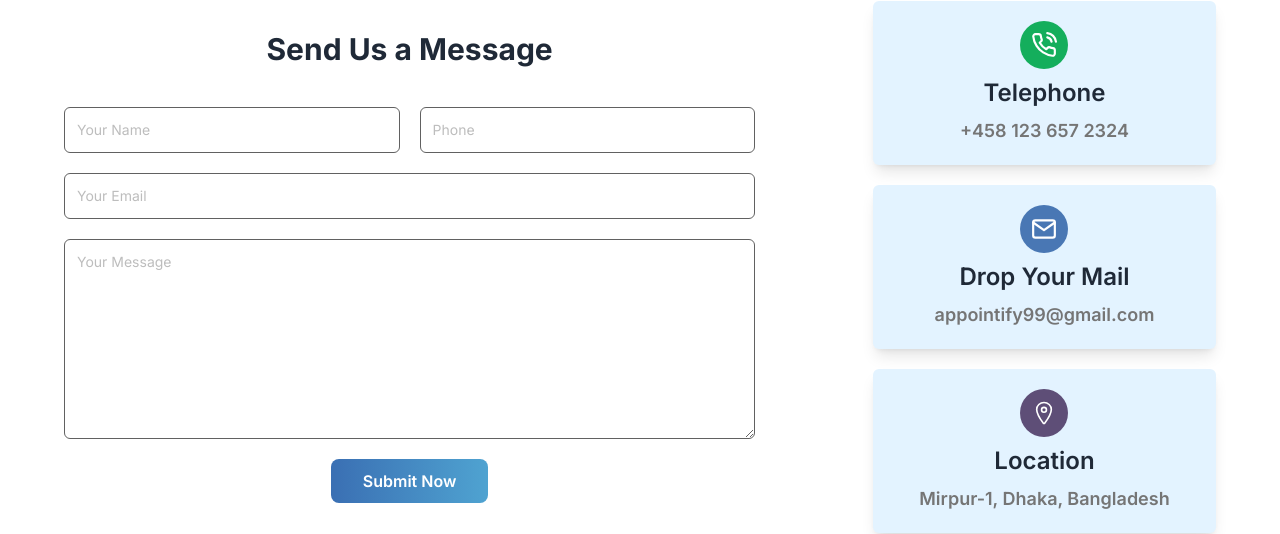
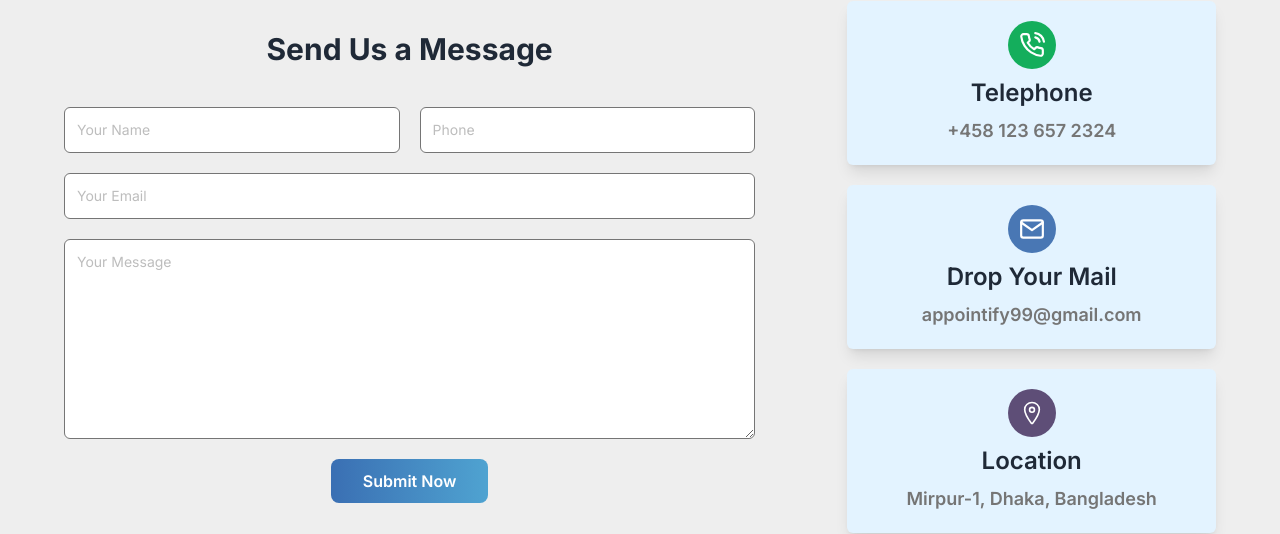
Before and after one commit to originalmahim/appointify, a React (Vite) app: page /contact in a window 1280 px wide. Shown: the part 649-1183 px from the top of the page. Built offline with nearby package versions, Linux system fonts and the light colour scheme; no server answers.

Commit message:
[feat](contact): Google map embeded in the contact page

```diff
--- a/src/components/Contact/ContactBanner.jsx
+++ b/src/components/Contact/ContactBanner.jsx
@@ -5,7 +5,12 @@ const ContactBanner = () => {
   return (
     <section className="min-h-[70vh] bg-[#E3F3FF] relative pt-24 md:pt-2 lg:pt-1">
       <div className="md:flex md:pl-[44px] lg:pl-[100px] lg:pr-10">
-          <div className="lg:w-1/2 mx-10 md:mx-0 flex flex-col justify-center text-center md:text-left">
+        <div
+          data-aos="fade-up"
+          data-aos-easing="ease-in-out"
+          data-aos-duration="1000"
+          className="lg:w-1/2 mx-10 md:mx-0 flex flex-col justify-center text-center md:text-left"
+        >
           <h2 className="text-4xl lg:text-[45px] font-semibold mb-5 font-play">
             How can we help?
           </h2>
@@ -13,7 +18,11 @@ const ContactBanner = () => {
             Get in touch and let us know how we can help.
           </p>
         </div>
-          <div className="">
+        <div
+          data-aos="fade-down"
+          data-aos-easing="ease-in-out"
+          data-aos-duration="1000"
+        >
           <Lottie animationData={serviceAnimation} loop={true} />
         </div>
       </div>
--- a/src/components/Contact/ContactForm.jsx
+++ b/src/components/Contact/ContactForm.jsx
@@ -4,35 +4,45 @@ import ContactCard from "./ContactCard";
 
 const ContactForm = () => {
   return (
-    <section className="max-w-6xl mx-auto md:my-10 lg:my-14 flex flex-col md:flex-row items-center justify-center md:justify-between">
+    <section className="bg-gray-200">
+      <div className="max-w-6xl mx-auto py-10 lg:py-14 flex flex-col md:flex-row items-center justify-center md:justify-between">
         <div className="w-full md:w-3/5 py-16 px-8 md:px-12 lg:px-0">
-        <h3 className="text-3xl font-bold text-center mb-10">
+          <h3
+            data-aos="fade-up"
+            data-aos-easing="ease-in-out"
+            data-aos-duration="1000"
+            className="text-3xl font-bold text-center mb-10"
+          >
             Send Us a Message
           </h3>
-        <form>
+          <form
+            data-aos="fade-in"
+            data-aos-easing="ease-in-out"
+            data-aos-duration="1000"
+          >
             <div className="flex flex-col lg:flex-row gap-5">
               <input
                 type="text"
                 placeholder="Your Name"
-              className="block w-full p-3 rounded-md border border-gray-700 text-sm text-[#757575] hover:border-special focus:border-special outline-none transition"
+                className="block w-full p-3 rounded-md border border-gray-600 text-sm text-[#757575] hover:border-special focus:border-special outline-none transition"
               />
               <input
                 type="tel"
                 placeholder="Phone"
-              className="block w-full p-3 rounded-md  border border-gray-700 text-sm text-[#757575] hover:border-special focus:border-special outline-none transition"
+                className="block w-full p-3 rounded-md  border border-gray-600 text-sm text-[#757575] hover:border-special focus:border-special outline-none transition"
               />
             </div>
             <div className="my-5">
               <input
                 type="email"
                 placeholder="Your Email"
-              className="block w-full p-3 rounded-md  border border-gray-700 text-sm text-[#757575] hover:border-special focus:border-special outline-none transition"
+                className="block w-full p-3 rounded-md  border border-gray-600 text-sm text-[#757575] hover:border-special focus:border-special outline-none transition"
               />
             </div>
             <div>
               <textarea
                 placeholder="Your Message"
-              className="block w-full h-[150px] lg:h-[200px] rounded-md text-sm text-[#757575] border border-gray-700 p-3 hover:border-special focus:border-special outline-none transition"
+                className="block w-full h-[150px] lg:h-[200px] rounded-md text-sm text-[#757575] border border-gray-600 p-3 hover:border-special focus:border-special outline-none transition"
               ></textarea>
             </div>
             <div className="mt-5 flex justify-center">
@@ -44,7 +54,12 @@ const ContactForm = () => {
             </div>
           </form>
         </div>
-      <div className="w-full md:w-2/5 flex flex-col gap-5 md:pr-12 lg:pr-0 px-8">
+        <div
+          data-aos="fade-up"
+          data-aos-easing="ease-in-out"
+          data-aos-duration="1000"
+          className="w-full md:w-2/5 flex flex-col gap-5 md:pr-12 lg:pr-0 px-8 md:px-0"
+        >
           <div className=" bg-[#E3F3FF] rounded-md shadow-lg py-5 w-full lg:w-[80%] ml-auto flex flex-col md:gap-1 lg:gap-2 justify-center items-center">
             <div className="bg-[#14AE5C] text-white w-12 h-12 rounded-full flex items-center justify-center">
               <FiPhoneCall size={26} />
@@ -52,7 +67,12 @@ const ContactForm = () => {
             <ContactCard title={"Telephone"} subTitle={"+458 123 657 2324"} />
           </div>
 
-        <div className=" bg-[#E3F3FF] rounded-md shadow-lg py-5 w-full lg:w-[80%] ml-auto flex flex-col md:gap-1 lg:gap-2 justify-center items-center">
+          <div
+            data-aos="fade-up"
+            data-aos-easing="ease-in-out"
+            data-aos-duration="1000"
+            className=" bg-[#E3F3FF] rounded-md shadow-lg py-5 w-full lg:w-[80%] ml-auto flex flex-col md:gap-1 lg:gap-2 justify-center items-center"
+          >
             <div className="bg-[#4977B4] text-white w-12 h-12 rounded-full flex items-center justify-center">
               <FiMail size={26} />
             </div>
@@ -62,7 +82,12 @@ const ContactForm = () => {
             />
           </div>
 
-        <div className=" bg-[#E3F3FF] rounded-md shadow-lg py-5 w-full lg:w-[80%] ml-auto flex flex-col md:gap-1 lg:gap-2 justify-center items-center">
+          <div
+            data-aos="fade-up"
+            data-aos-easing="ease-in-out"
+            data-aos-duration="1000"
+            className=" bg-[#E3F3FF] rounded-md shadow-lg py-5 w-full lg:w-[80%] ml-auto flex flex-col md:gap-1 lg:gap-2 justify-center items-center"
+          >
             <div className="bg-[#5e4e77] text-white w-12 h-12 rounded-full flex items-center justify-center">
               <IoLocationOutline size={26} />
             </div>
@@ -72,6 +97,7 @@ const ContactForm = () => {
             />
           </div>
         </div>
+      </div>
     </section>
   );
 };
--- /dev/null
+++ b/src/components/Contact/GoogleMap.jsx
@@ -0,0 +1,17 @@
+const GoogleMap = () => {
+  return (
+    <div data-aos="fade-in" data-aos-duration="1000" data-aos-easing="ease-in-out">
+      <iframe
+        src="https://www.google.com/maps/embed?pb=!1m18!1m12!1m3!1d14602.702529143768!2d90.343537235585!3d23.79456235681529!2m3!1f0!2f0!3f0!3m2!1i1024!2i768!4f13.1!3m3!1m2!1s0x3755c0e96fce29dd%3A0x6ccd9e51aba9e64d!2sMirpur-1%2C%20Dhaka!5e0!3m2!1sen!2sbd!4v1706101898660!5m2!1sen!2sbd"
+        width="100%"
+        height="400"
+        allowFullScreen
+        loading="lazy"
+        title="Google Map"
+        referrerPolicy="no-referrer-when-downgrade"
+      ></iframe>
+    </div>
+  );
+};
+
+export default GoogleMap;
--- a/src/pages/Contact/Contact.jsx
+++ b/src/pages/Contact/Contact.jsx
@@ -1,6 +1,7 @@
 import { Helmet } from "react-helmet-async";
 import ContactBanner from "../../components/Contact/ContactBanner";
 import ContactForm from "../../components/Contact/ContactForm";
+import GoogleMap from "../../components/Contact/GoogleMap";
 
 const Contact = () => {
   return (
@@ -11,6 +12,7 @@ const Contact = () => {
       <section>
         <ContactBanner />
         <ContactForm />
+        <GoogleMap />
       </section>
     </>
   );
```
Lines whose indentation alone changed are shown as unchanged.
